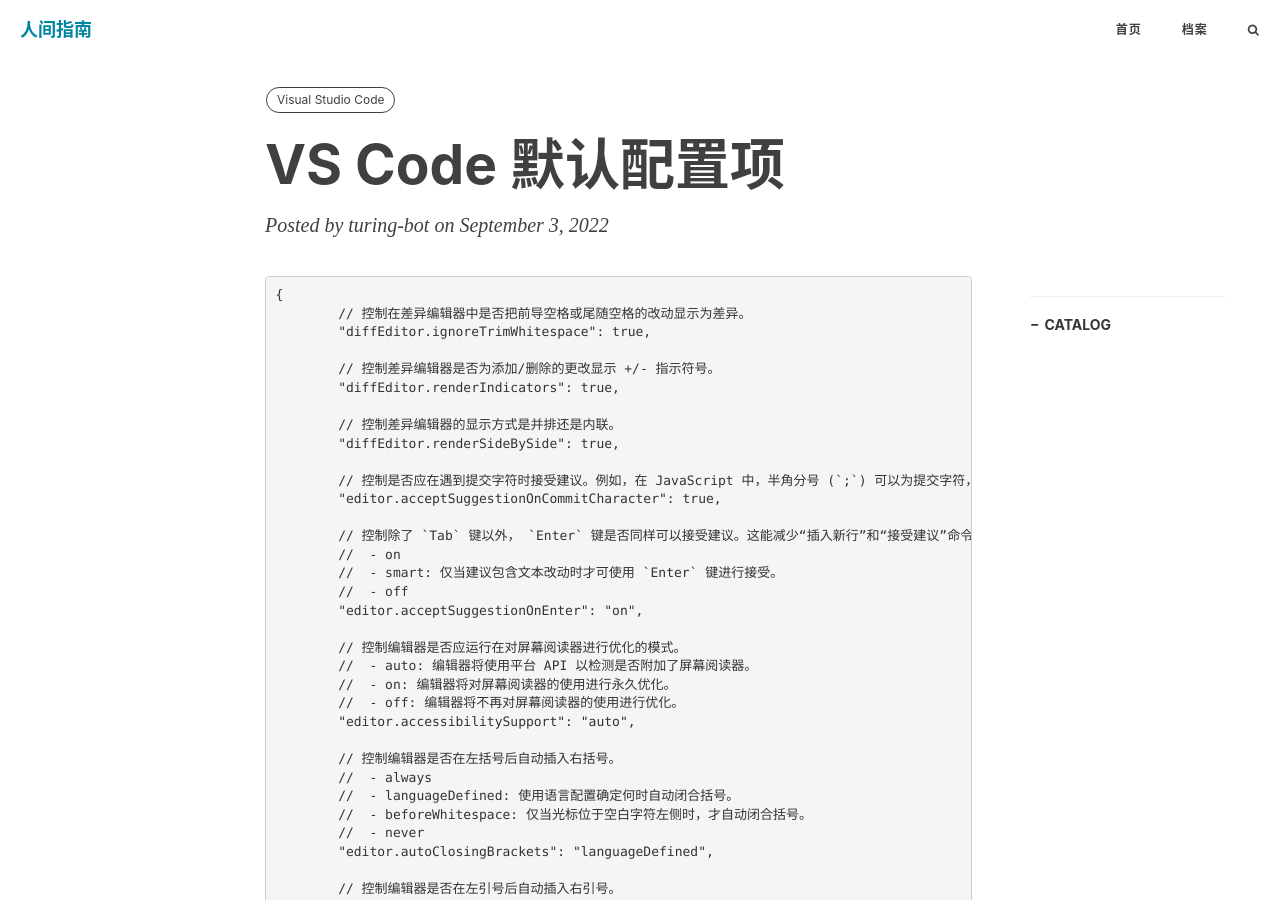
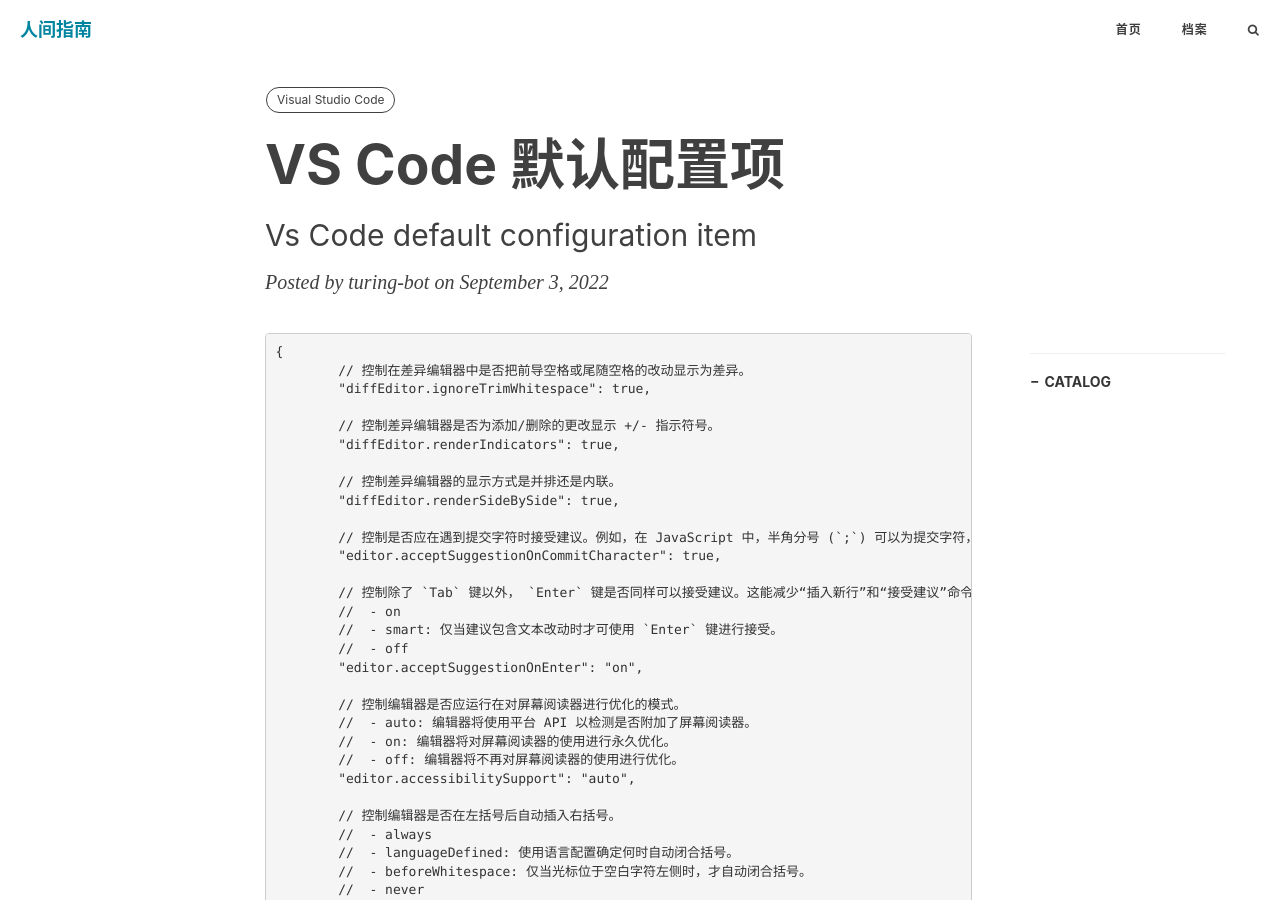
Before and after one commit to Turing-bot/Blog, a Jekyll site: the page built from _posts/2022-09-03-VsCode-default-configuration-item.md, in a window 1280 px wide and 900 px high. Built offline with Jekyll 4.4.1, drawn with Linux system fonts in a browser that asks for light colours; nearby versions of some CDN libraries; comment, search, counter and statistics services are not loaded; some of the changed lines change nothing that is shown.

Commit message:
init blog

```diff
--- a/_includes/footer.html
+++ b/_includes/footer.html
@@ -65,7 +65,7 @@
 {% endif %}
 
 
-{% if page.title == 'Archive' %}
+{% if page.title == '档案' %}
 <!-- jquery.tagcloud.js -->
 <script>
     async('{{ "/js/jquery.tagcloud.js" | prepend: site.baseurl }}', function () {
--- a/_posts/2022-09-03-VsCode-default-configuration-item.md
+++ b/_posts/2022-09-03-VsCode-default-configuration-item.md
@@ -1,6 +1,7 @@
 ---
 layout: post
 title: 'VS Code 默认配置项'
+subtitle: 'Vs Code default configuration item'
 author: 'turing-bot'
 header-style: text
 catalog: true
```
